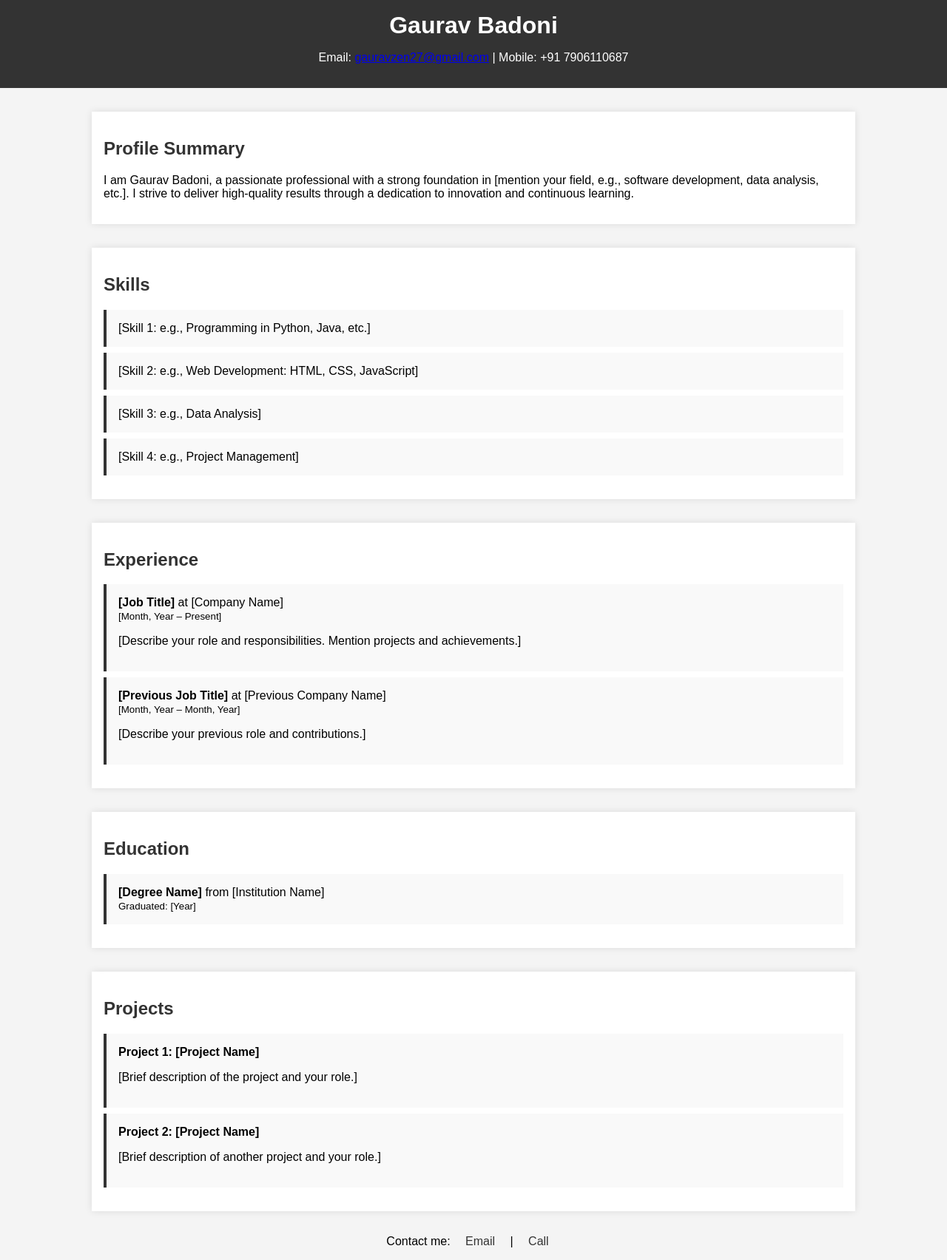
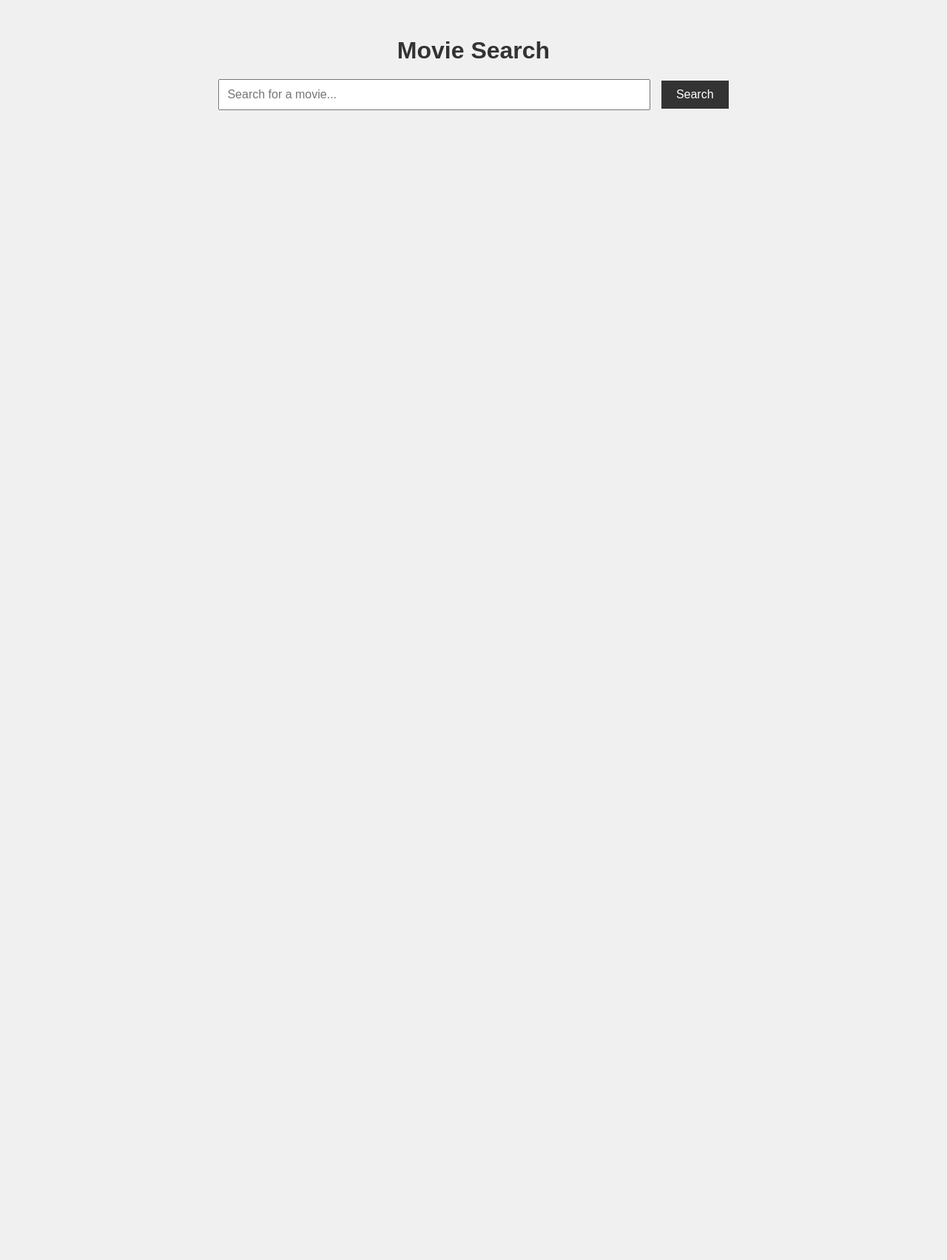
Before and after one commit to Badoni001/port, a plain HTML site: page index.html in a window 1280 px wide. Shown: the whole page at 74% size. After the commit the page ends 800 px from the top, so only its background shows below. Drawn offline with Linux system fonts and the light colour scheme.

Commit message:
Add files via upload

```diff
--- /dev/null
+++ b/app.js
@@ -0,0 +1,46 @@
+const apiKey = 'your_api_key'; // Replace with your OMDb API key
+
+document.getElementById('searchButton').addEventListener('click', function () {
+    const query = document.getElementById('searchInput').value;
+    if (query) {
+        searchMovies(query);
+    }
+});
+
+function searchMovies(query) {
+    const url = `https://www.omdbapi.com/?s=${query}&apikey=42033674`;
+
+    fetch(url)
+        .then(response => response.json())
+        .then(data => {
+            if (data.Response === 'True') {
+                displayMovies(data.Search);
+            } else {
+                document.getElementById('movieContainer').innerHTML = '<p>No results found.</p>';
+            }
+        })
+        .catch(error => {
+            console.log('Error:', error);
+        });
+}
+
+function displayMovies(movies) {
+    const container = document.getElementById('movieContainer');
+    container.innerHTML = '';
+
+    movies.forEach(movie => {
+        const movieElement = document.createElement('div');
+        movieElement.classList.add('movie');
+
+        const moviePoster = movie.Poster !== 'N/A' ? movie.Poster : 'placeholder.jpg'; // Placeholder if no poster
+        movieElement.innerHTML = `
+            <img src="${moviePoster}" alt="${movie.Title}">
+            <div class="movie-details">
+                <h2 class="movie-title">${movie.Title}</h2>
+                <p class="movie-year">Year: ${movie.Year}</p>
+            </div>
+        `;
+
+        container.appendChild(movieElement);
+    });
+}
--- a/index.html
+++ b/index.html
@@ -3,130 +3,16 @@
 <head>
     <meta charset="UTF-8">
     <meta name="viewport" content="width=device-width, initial-scale=1.0">
-    <meta http-equiv="X-UA-Compatible" content="ie=edge">
-    <title>Gaurav Badoni | Portfolio</title>
-    <style>
-        body {
-            font-family: Arial, sans-serif;
-            margin: 0;
-            padding: 0;
-            background-color: #f4f4f4;
-        }
-        header {
-            background-color: #333;
-            color: #fff;
-            text-align: center;
-            padding: 1rem;
-        }
-        header h1 {
-            margin: 0;
-        }
-        section {
-            max-width: 1000px;
-            margin: 2rem auto;
-            padding: 1rem;
-            background-color: #fff;
-            box-shadow: 0 0 10px rgba(0, 0, 0, 0.1);
-        }
-        section h2 {
-            color: #333;
-        }
-        ul {
-            list-style-type: none;
-            padding: 0;
-        }
-        ul li {
-            background: #f9f9f9;
-            margin: 0.5rem 0;
-            padding: 1rem;
-            border-left: 4px solid #333;
-        }
-        .contact-info {
-            text-align: center;
-            margin-top: 1rem;
-        }
-        .contact-info a {
-            color: #333;
-            text-decoration: none;
-            margin: 0 1rem;
-        }
-        .contact-info a:hover {
-            text-decoration: underline;
-        }
-    </style>
+    <title>Movie Search</title>
+    <link rel="stylesheet" href="styles.css">
 </head>
 <body>
-
-    <header>
-        <h1>Gaurav Badoni</h1>
-        <p>Email: <a href="mailto:gauravzen27@gmail.com">gauravzen27@gmail.com</a> | Mobile: +91 7906110687</p>
-    </header>
-
-    <section>
-        <h2>Profile Summary</h2>
-        <p>
-            I am Gaurav Badoni, a passionate professional with a strong foundation in [mention your field, e.g., software development, data analysis, etc.]. I strive to deliver high-quality results through a dedication to innovation and continuous learning.
-        </p>
-    </section>
-
-    <section>
-        <h2>Skills</h2>
-        <ul>
-            <li>[Skill 1: e.g., Programming in Python, Java, etc.]</li>
-            <li>[Skill 2: e.g., Web Development: HTML, CSS, JavaScript]</li>
-            <li>[Skill 3: e.g., Data Analysis]</li>
-            <li>[Skill 4: e.g., Project Management]</li>
-        </ul>
-    </section>
-
-    <section>
-        <h2>Experience</h2>
-        <ul>
-            <li>
-                <strong>[Job Title]</strong> at [Company Name]
-                <br><small>[Month, Year – Present]</small>
-                <p>
-                    [Describe your role and responsibilities. Mention projects and achievements.]
-                </p>
-            </li>
-            <li>
-                <strong>[Previous Job Title]</strong> at [Previous Company Name]
-                <br><small>[Month, Year – Month, Year]</small>
-                <p>
-                    [Describe your previous role and contributions.]
-                </p>
-            </li>
-        </ul>
-    </section>
-
-    <section>
-        <h2>Education</h2>
-        <ul>
-            <li><strong>[Degree Name]</strong> from [Institution Name]
-            <br><small>Graduated: [Year]</small></li>
-        </ul>
-    </section>
-
-    <section>
-        <h2>Projects</h2>
-        <ul>
-            <li>
-                <strong>Project 1: [Project Name]</strong>
-                <p>[Brief description of the project and your role.]</p>
-            </li>
-            <li>
-                <strong>Project 2: [Project Name]</strong>
-                <p>[Brief description of another project and your role.]</p>
-            </li>
-        </ul>
-    </section>
-
-    <footer class="contact-info">
-        <p>Contact me:
-            <a href="mailto:gauravzen27@gmail.com">Email</a> |
-            <a href="tel:+917906110687">Call</a>
-        </p>
-    </footer>
-
+    <div class="container">
+        <h1>Movie Search</h1>
+        <input type="text" id="searchInput" placeholder="Search for a movie...">
+        <button id="searchButton">Search</button>
+        <div id="movieContainer"></div>
+    </div>
+    <script src="app.js"></script>
 </body>
 </html>
--- /dev/null
+++ b/styles.css
@@ -0,0 +1,76 @@
+body {
+    font-family: Arial, sans-serif;
+    background-color: #f0f0f0;
+    margin: 0;
+    padding: 0;
+}
+
+.container {
+    width: 80%;
+    max-width: 800px;
+    margin: 50px auto;
+    text-align: center;
+}
+
+h1 {
+    color: #333;
+    margin-bottom: 20px;
+}
+
+input {
+    padding: 10px;
+    width: 70%;
+    font-size: 16px;
+}
+
+button {
+    padding: 10px 20px;
+    font-size: 16px;
+    margin-left: 10px;
+    cursor: pointer;
+    background-color: #333;
+    color: white;
+    border: none;
+}
+
+button:hover {
+    background-color: #555;
+}
+
+#movieContainer {
+    margin-top: 20px;
+}
+
+.movie {
+    display: flex;
+    align-items: center;
+    margin-bottom: 20px;
+    background-color: white;
+    padding: 10px;
+    border-radius: 5px;
+    box-shadow: 0 0 10px rgba(0, 0, 0, 0.1);
+}
+
+.movie img {
+    width: 100px;
+    height: 150px;
+    margin-right: 20px;
+}
+
+.movie-details {
+    text-align: left;
+}
+
+.movie-title {
+    font-size: 20px;
+    color: #333;
+}
+
+.movie-year {
+    color: #777;
+}
+
+.movie-plot {
+    margin-top: 10px;
+    color: #555;
+}
```
